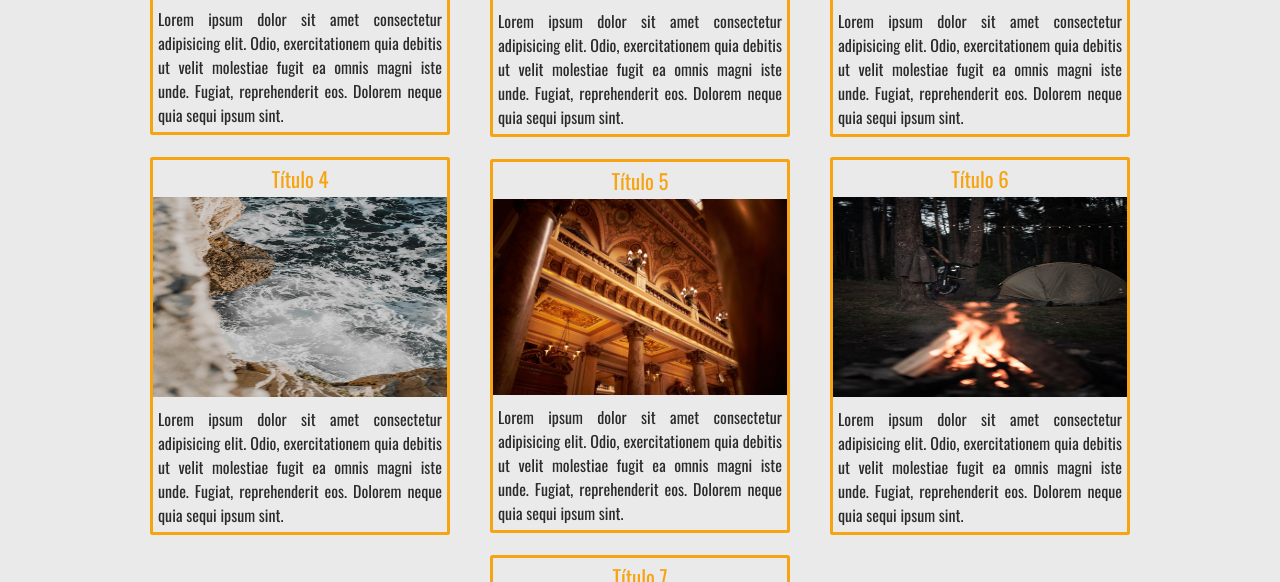
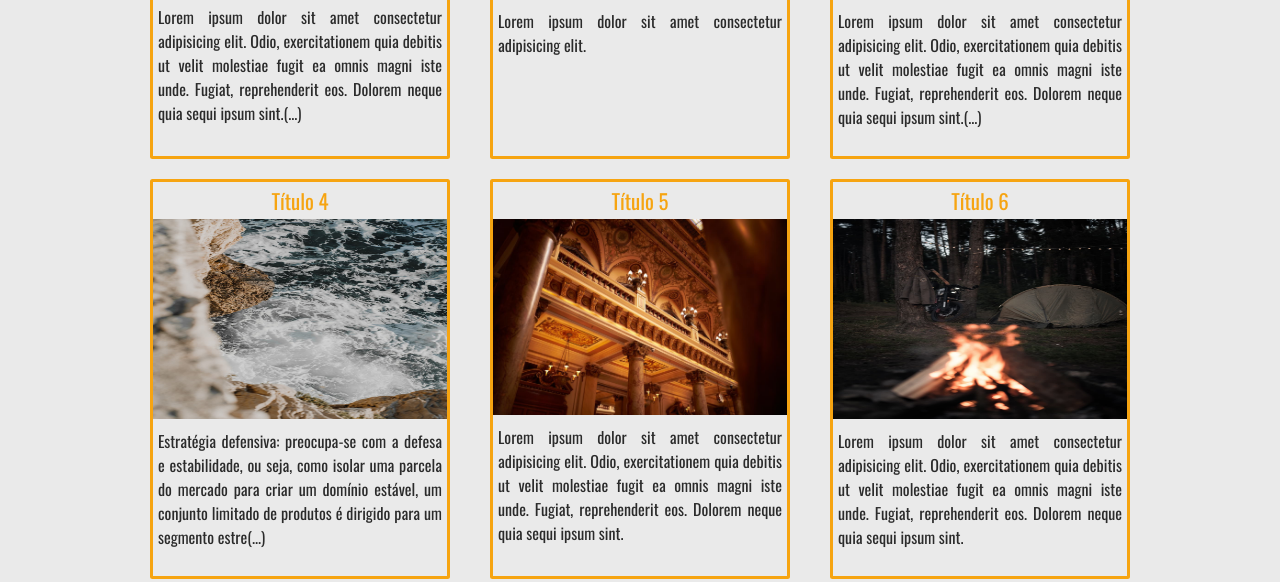
Before and after one commit to Wec0n/smec-site, a plain HTML site: page index.html in a window 1280 px wide. Shown: the part 510-1092 px from the top of the page. Drawn offline with Linux system fonts and the light colour scheme.

Commit message:
Organizado o resumo das notícias

```diff
--- /dev/null
+++ b/index-scripts.js
@@ -0,0 +1,12 @@
+window.onload = () => {
+    (() => {
+        const resumoNoticias = document.querySelectorAll('section a p').forEach((item) => {
+            const tamanhoDescricao = item.innerHTML.length;
+
+            if (tamanhoDescricao > 205) {
+                let descricaoFormatada = item.innerHTML.substring(0, 205);
+                item.innerHTML = descricaoFormatada.concat('(...)');
+            }
+        })
+    })();
+}
--- a/index-style.css
+++ b/index-style.css
@@ -153,17 +153,18 @@ main section {
 main section a {
     padding: 0;
     width: 300px;
+    height: 400px;
     /* height: 375px; RETIRADO. SE TÍTULO É GRANDE -> TEXTO ULTRAPASSAVA*/
     border: 3px solid var(--amarelo);
     border-radius: 2.5px;
     transition: 0.1s;
     display: block;
     text-decoration: none;
-
 }
 
 main section a:hover {
     border-color: var(--azul);
+    /* opacity: 0.5; */
 }
 
 main section a:hover h2 {
--- a/index.html
+++ b/index.html
@@ -5,6 +5,7 @@
     <meta charset="UTF-8">
     <link rel="stylesheet" href="index-style.css">
     <link rel="stylesheet" href="assets/font-style.css">
+    <script src="index-scripts.js"></script>
     <title>SMEC - Quaraí-RS</title>
 </head>
 
@@ -45,7 +46,7 @@
             <a href="https://www.google.com.br/">
                 <h2>Título 1</h2>
                 <img src="assets/img/image1.jpg" alt="Imagem 1">
-                <p>Lorem ipsum dolor sit amet consectetur adipisicing elit. Odio, exercitationem quia debitis ut velit molestiae fugit ea omnis magni iste unde. Fugiat, reprehenderit eos. Dolorem neque quia sequi ipsum sint.</p>
+                <p>Lorem ipsum dolor sit amet consectetur adipisicing elit. Odio, exercitationem quia debitis ut velit molestiae fugit ea omnis magni iste unde. Fugiat, reprehenderit eos. Dolorem neque quia sequi ipsum sint. TESTE.</p>
             </a>
         </section>
 
@@ -53,7 +54,7 @@
             <a href="https://www.estrategiaconcursos.com.br/">
                 <h2>Título 2</h2>
                 <img src="assets/img/image2.jpg" alt="Imagem 2">
-                <p>Lorem ipsum dolor sit amet consectetur adipisicing elit. Odio, exercitationem quia debitis ut velit molestiae fugit ea omnis magni iste unde. Fugiat, reprehenderit eos. Dolorem neque quia sequi ipsum sint.</p>
+                <p>Lorem ipsum dolor sit amet consectetur adipisicing elit.</p>
             </a>
         </section>
 
@@ -61,7 +62,7 @@
             <a href="#">
                 <h2>Título 3</h2>
                 <img src="assets/img/image3.jpg" alt="Imagem 3">
-                <p>Lorem ipsum dolor sit amet consectetur adipisicing elit. Odio, exercitationem quia debitis ut velit molestiae fugit ea omnis magni iste unde. Fugiat, reprehenderit eos. Dolorem neque quia sequi ipsum sint.</p>
+                <p>Lorem ipsum dolor sit amet consectetur adipisicing elit. Odio, exercitationem quia debitis ut velit molestiae fugit ea omnis magni iste unde. Fugiat, reprehenderit eos. Dolorem neque quia sequi ipsum sint. Lorem ipsum dolor sit amet consectetur adipisicing elit. Iste veritatis nesciunt atque culpa magnam, ducimus, aliquid dolor, temporibus accusantium quibusdam impedit doloremque animi! Nobis fugiat ipsam earum mollitia possimus dicta.</p>
             </a>
         </section>
 
@@ -69,7 +70,7 @@
             <a href="#">
                 <h2>Título 4</h2>
                 <img src="assets/img/image4.jpg" alt="Imagem 4">
-                <p>Lorem ipsum dolor sit amet consectetur adipisicing elit. Odio, exercitationem quia debitis ut velit molestiae fugit ea omnis magni iste unde. Fugiat, reprehenderit eos. Dolorem neque quia sequi ipsum sint.</p>
+                <p>Estratégia defensiva: preocupa-se com a defesa e estabilidade, ou seja, como isolar uma parcela do mercado para criar um domínio estável, um conjunto limitado de produtos é dirigido para um segmento estreito do mercado total. Para afastar os concorrentes, a organização pratica preços competitivos ou se concentra na qualidade. A eficiência tecnológica é importante, assim como o rigoroso controle da organização. Estratégia exploradora (ofensiva): é uma estratégia agressiva que busca ativamente novas e inovadoras oportunidades de produtos e mercados, mesmo que isso possa afetar a lucratividade. À vista disso, é importante manter a flexibilidade, tanto em tecnologia como em arranjos organizacionais.</p>
             </a>
         </section>
 
```
